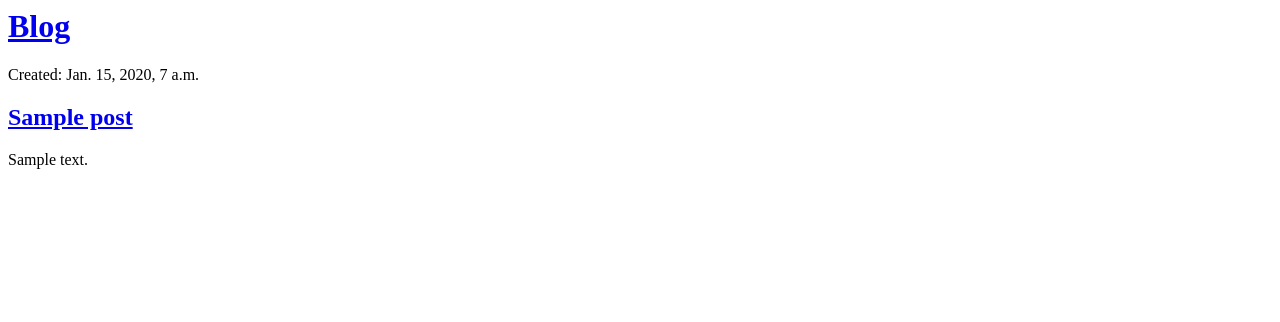
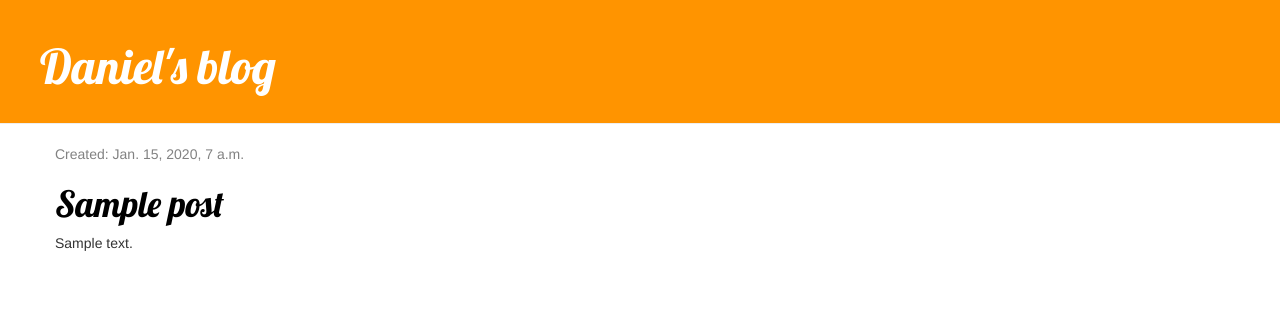
Before and after one commit to danielsulman/my-first-blog, a Django app: page / in a window 1280 px wide. Shown: the top 322 px of the page. Run offline with Django 3.2, Linux system fonts and the light colour scheme; tables that the repository leaves empty hold one stand-in row (values such as "Sample post"); some libraries are stand-ins or nearby versions.

Commit message:
alteracao no css, template, views e urls

```diff
--- a/blog/models.py
+++ b/blog/models.py
@@ -7,7 +7,7 @@ class Post(models.Model):
     author = models.ForeignKey('auth.User', on_delete=models.CASCADE)
     title = models.CharField(max_length=200)
     text = models.TextField(default='')
-    created_date = models.DateTimeField(timezone.now())
+    created_date = models.DateTimeField(default=timezone.now())
     published_date = models.DateTimeField(blank=True,null=True)
 
     def __str__(self):
--- /dev/null
+++ b/blog/static/css/blog.css
@@ -0,0 +1,46 @@
+.page-header {
+    background-color: #ff9400;
+    margin-top: 0;
+    padding: 20px 20px 20px 40px;
+}
+
+.page-header h1, .page-header h1 a, .page-header h1 a:visited, .page-header h1 a:active {
+    color: #ffffff;
+    font-size: 36pt;
+    text-decoration: none;
+}
+
+.content {
+    margin-left: 40px;
+}
+
+h1, h2, h3, h4 {
+    font-family: 'Lobster', cursive;
+}
+
+.date {
+    color: #828282;
+}
+
+.save {
+    float: right;
+}
+
+.post-form textarea, .post-form input {
+    width: 100%;
+}
+
+.top-menu, .top-menu:hover, .top-menu:visited {
+    color: #ffffff;
+    float: right;
+    font-size: 26pt;
+    margin-right: 20px;
+}
+
+.post {
+    margin-bottom: 70px;
+}
+
+.post h1 a, .post h1 a:visited {
+    color: #000000;
+}
--- /dev/null
+++ b/blog/templates/blog/base.html
@@ -0,0 +1,25 @@
+{% load staticfiles %}
+
+<html>
+    <head>
+        <title>My blog</title>
+        <link href="//fonts.googleapis.com/css?family=Lobster&subset=latin,latin-ext" rel="stylesheet" type="text/css">
+        <link rel="stylesheet" href="//maxcdn.bootstrapcdn.com/bootstrap/3.2.0/css/bootstrap.min.css">
+        <link rel="stylesheet" href="//maxcdn.bootstrapcdn.com/bootstrap/3.2.0/css/bootstrap-theme.min.css">
+        <link rel="stylesheet" href="{% static 'css/blog.css' %}">
+    </head>
+    <body>
+        <div class="page-header">
+            <h1><a href="blog:post_list">Daniel's blog</a></h1>
+        </div>
+        <div class="content container">
+            <div class="row">
+                <div class="col-md-8">
+                    {% block content %}
+                    {% endblock %}
+                </div>
+            </div>
+        </div>
+
+    </body>
+</html>
--- a/blog/templates/blog/post_list.html
+++ b/blog/templates/blog/post_list.html
@@ -1,17 +1,13 @@
-<html>
-<head>
-    <title>Lista de postagem</title>
-</head>
-<body>
-    <div title="Head">
-        <h1><a href="blog:post_list">Blog</a></h1>
-    </div>
-        {% for post in posts %}
-            <div>
+{% extends 'blog/base.html' %}
+
+{% block content %}
+    {% for post in posts %}
+        <div class="post">
+            <div class="date">
                 <p>Created: {{ post.created_date }}</p>
-                <h2><a href="blog:post_detail">{{ post.title }}</a></h2>
-                <p>{{ post.text }}</p>
             </div>
-        {% endfor %}
-</body>
-</html>
+            <h1><a href="{% url 'blog:post_detail' pk=post.pk %}">{{ post.title }}</a></h1>
+            <p>{{ post.text }}</p>
+        </div>
+    {% endfor %}
+{% endblock %}
--- a/blog/urls.py
+++ b/blog/urls.py
@@ -4,5 +4,6 @@ from . import views
 app_name='blog'
 
 urlpatterns = [
-    path('', views.post_list, name='post_list')
+    path('', views.post_list, name='post_list'),
+    path('post/<int:pk>/', views.post_detail, name='post_detail')
 ]
--- a/blog/views.py
+++ b/blog/views.py
@@ -1,4 +1,4 @@
-from django.shortcuts import render,get_list_or_404
+from django.shortcuts import render,get_list_or_404,get_object_or_404
 from .models import Post
 
 # Create your views here.
@@ -7,3 +7,7 @@ from .models import Post
 def post_list(request):
     posts = get_list_or_404(Post)
     return render(request,'blog/post_list.html',{'posts': posts})
+
+def post_detail(request, pk):
+    post = get_object_or_404(Post, pk=pk)
+    return render(request,'blog/post_detail.html',{'post': post})
```
Also changed, not shown: blog/templates/blog/post_detail.html (added, +11 -0 lines).
